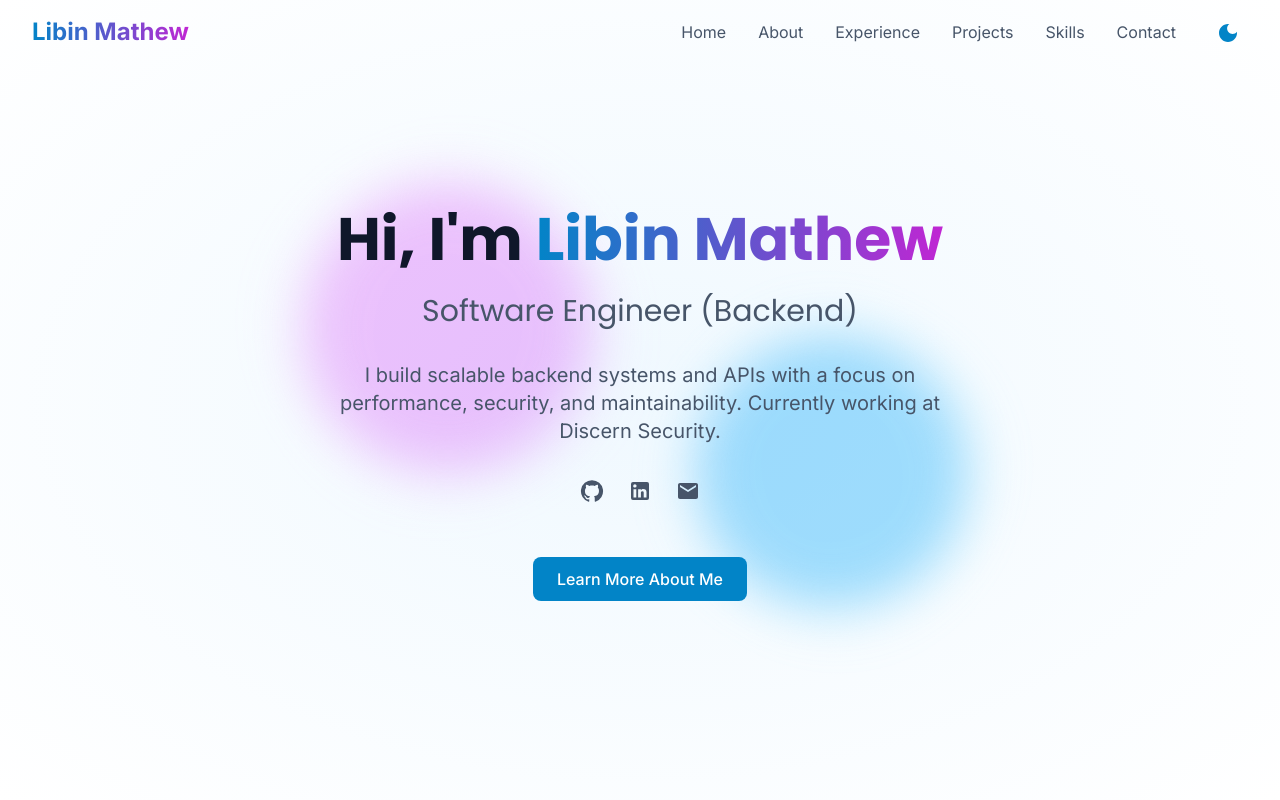
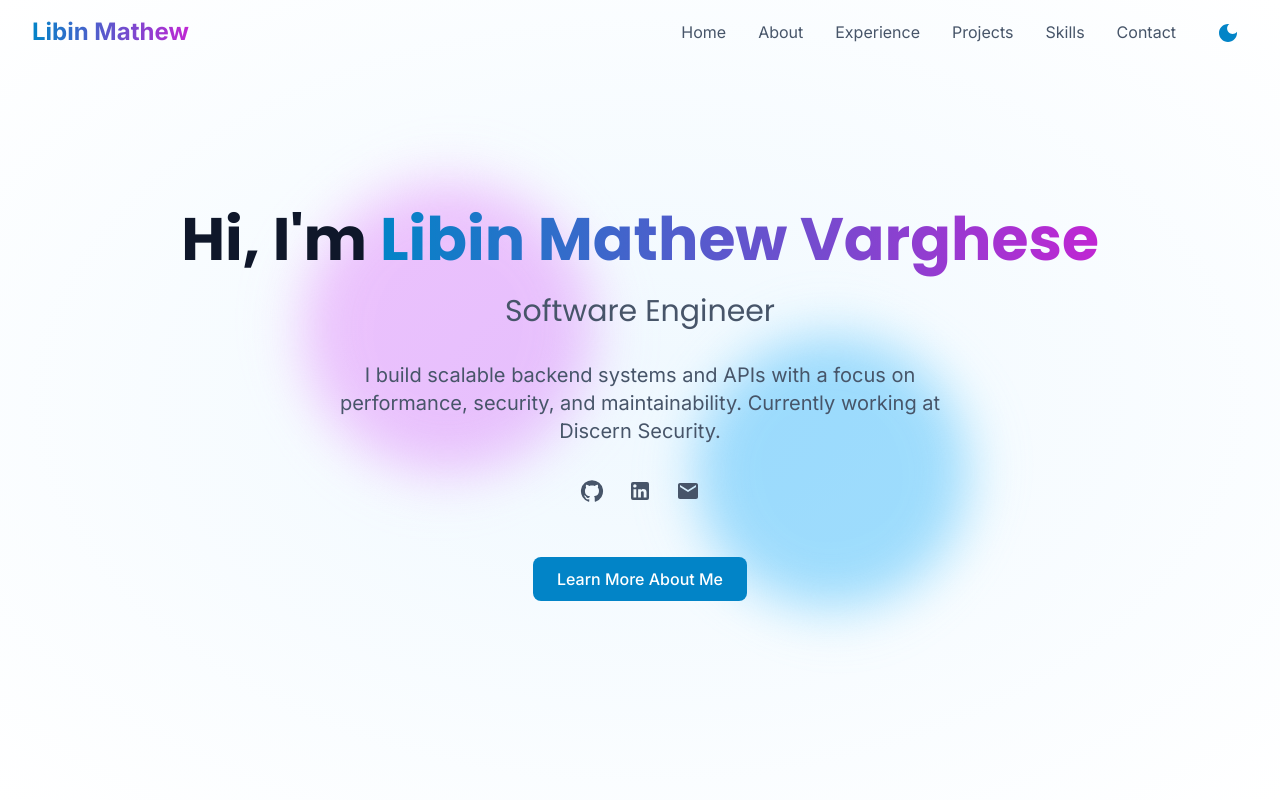
Before and after one commit to libinmv/portfolio, a React (Vite) app: page / in a window 1280 px wide. Shown: the top 800 px of the page. Built offline with nearby package versions, Linux system fonts and the light colour scheme.

Commit message:
Update name and title in Hero component

```diff
--- a/src/components/Hero.tsx
+++ b/src/components/Hero.tsx
@@ -68,11 +68,11 @@ const Hero = () => {
             <h1 className="text-4xl md:text-6xl font-bold mb-6">
               Hi, I'm{' '}
               <span className="bg-gradient-to-r from-primary-600 to-accent-600 bg-clip-text text-transparent">
-                Libin Mathew
+                Libin Mathew Varghese
               </span>
             </h1>
             <h2 className="text-2xl md:text-3xl text-secondary-600 dark:text-secondary-300 mb-8">
-              Software Engineer (Backend)
+              Software Engineer
             </h2>
           </motion.div>
 
```
